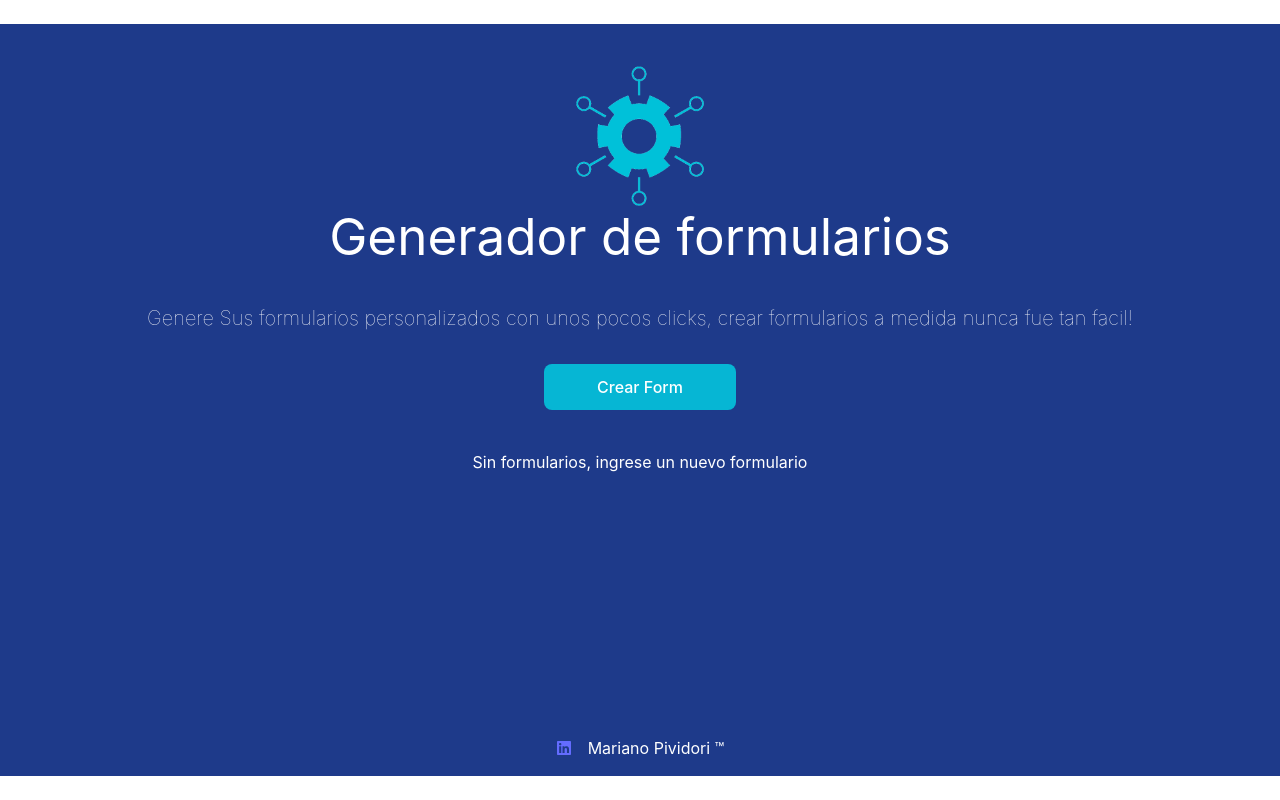
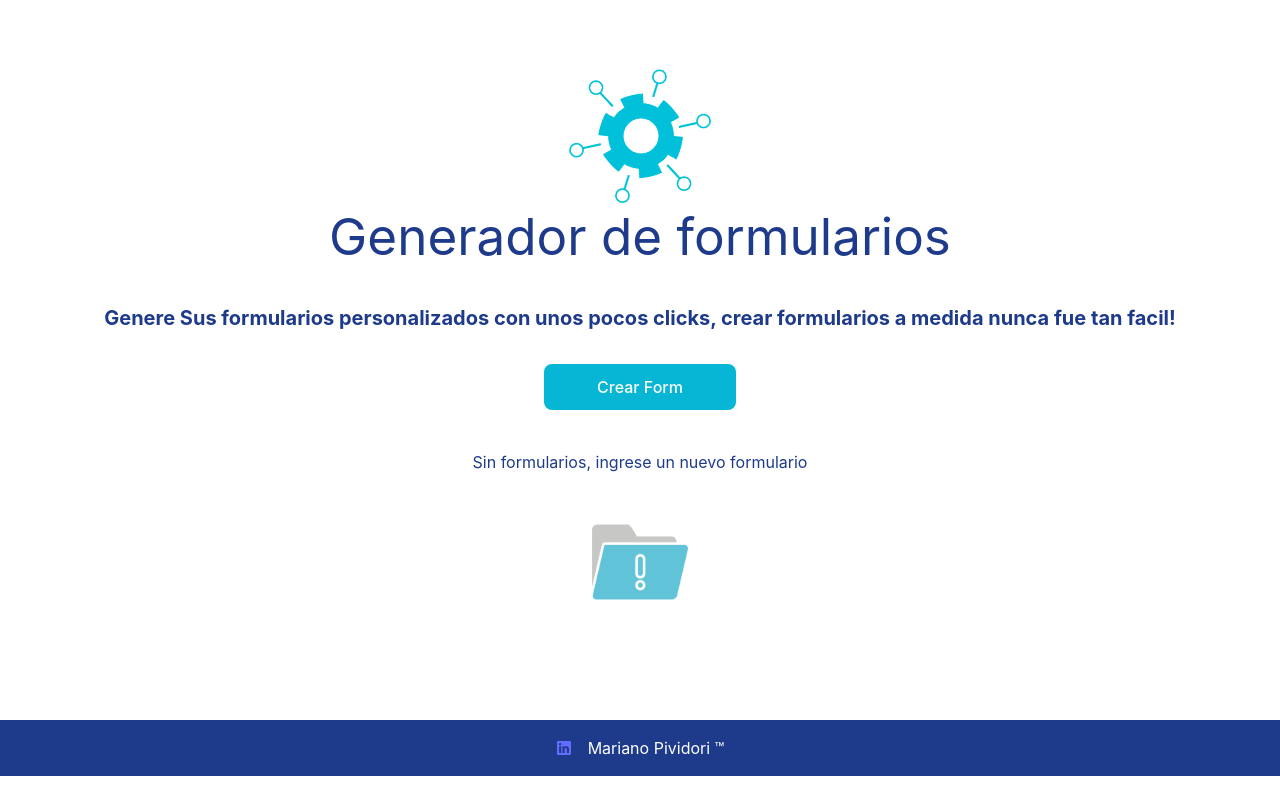
Before and after one commit to Marianopiv/form-generator, a React (Vite) app: page / in a window 1280 px wide. Built offline with nearby package versions, Linux system fonts and the light colour scheme.

Commit message:
Agregue cosas de tamaño y estilos

```diff
--- a/src/App.css
+++ b/src/App.css
@@ -3,14 +3,7 @@
   text-align: center;
 }
 
-@keyframes logo-spin {
-  from {
-    transform: rotate(0deg);
-  }
-  to {
-    transform: rotate(360deg);
-  }
-}
+
 
 @media (prefers-reduced-motion: no-preference) {
   a:nth-of-type(2) .logo {
--- a/src/components/form/Form.jsx
+++ b/src/components/form/Form.jsx
@@ -4,6 +4,9 @@ import { useNavigate } from "react-router-dom";
 import { useInputs } from "../../hook/useInputs";
 import { Context } from "../../provider/Provider";
 import ListedInputs from "../listedInputs/ListedInputs";
+import nodata from "../../assets/nodata.png"
+
+
 
 const Form = () => {
   const { forms } = useContext(Context);
@@ -14,19 +17,20 @@ const Form = () => {
 
 
   return (
-    <div className="bg-blue-900 text-white flex flex-col gap-10">
+    <div className="bg-white text-blue-900 flex flex-col gap-10">
       <h1>Generador de formularios</h1>
       <div className="text-center">
-        <h2 className="text-xl font-thin pb-8 px-10">Genere Sus formularios personalizados con unos pocos clicks, crear formularios a medida nunca fue tan facil!</h2>
-        <button className="bg-cyan-500 w-48" onClick={()=>navigate("/form-creation")}>
+        <h2 className="text-xl pb-8 px-10 font-bold">Genere Sus formularios personalizados con unos pocos clicks, crear formularios a medida nunca fue tan facil!</h2>
+        <button className="bg-cyan-500 w-48 text-white" onClick={()=>navigate("/form-creation")}>
           Crear Form
         </button>
       </div>
       {forms.length < 1 ? (
-        <div className="flex justify-center">
+        <div className="flex flex-col items-center gap-10 justify-center">
           <h2 className=" w-1/2">
             Sin formularios, ingrese un nuevo formulario
           </h2>
+          <img className="w-24" src={nodata} alt="" />
         </div>
       ) : (
         <>
--- a/src/components/home/Home.jsx
+++ b/src/components/home/Home.jsx
@@ -6,9 +6,9 @@ import './index.css'
 const Home = () => {
 
   return (
-    <div className='bg-blue-900 flex flex-col items-center  w-screen height-custom pt-10'>
+    <div className='bg-white flex flex-col items-center  w-screen height-custom pt-10'>
         <div className="flex justify-center">
-        <img className='w-36' src={formIcon} alt="" />
+        <img className='w-36 logo-spin' src={formIcon} alt="" />
         </div>
         <Form/>
     </div>
--- a/src/components/home/index.css
+++ b/src/components/home/index.css
@@ -1,3 +1,16 @@
 .height-custom {
    height:696px;
 }
+
+.logo-spin {
+  animation: spin 10s linear infinite;
+}
+
+@keyframes spin {
+  0% {
+    transform: rotate(0deg);
+  }
+  100% {
+    transform: rotate(360deg);
+  }
+}
--- a/src/components/listedInputs/ListedInputs.jsx
+++ b/src/components/listedInputs/ListedInputs.jsx
@@ -9,10 +9,10 @@ const ListedInputs = ({inputs,handleValue, FinalRecolect, capturedValue,recolect
     const { ChangeShow,show } = useShow();
   return (
     <>
-    {show?<><div className='absolute top-0 right-0 bottom-32 left-0 m-auto rounded-md w-2/3 h-2/3 z-50 bg-cyan-500 p-4 shadow-2xl'><FaWindowClose onClick={ChangeShow} className='mx-auto mb-10 hover:cursor-pointer text-2xl'/><h1 className='uppercase font-bold'>{title}</h1>{inputs.map((item, index) => (<>
+    {show?<><div className='absolute top-0 right-0 bottom-32 left-0 m-auto rounded-md w-2/3 h-2/3 z-50 bg-cyan-200 p-4 shadow-2xl'><FaWindowClose onClick={ChangeShow} className='mx-auto mb-10 hover:cursor-pointer text-2xl'/><h1 className='uppercase font-bold'>{title}</h1>{inputs.map((item, index) => (<>
 
        <Input type={item.type} span={item.span} key={index} handleValue={handleValue} FinalRecolect={FinalRecolect} capturedValue={capturedValue} recolected={recolected}/></>
-      ))} <button  className='bg-blue-800 mt-4 ml-4' onClick={()=>generarJson(capturedValue)}>Encrypt File</button><button onClick={()=>downloadTxt(jwt,"form")} className='bg-blue-800  mt-4 ml-4'>Download Encrypted</button></div></>:<FaFolderOpen className='mx-auto mt-2 hover:cursor-pointer text-2xl' onClick={ChangeShow}/>}
+      ))} <button  className='bg-blue-800 mt-4 ml-4 text-white' onClick={()=>generarJson(capturedValue)}>Encrypt File</button><button onClick={()=>downloadTxt(jwt,"form")} className='bg-blue-800  mt-4 ml-4 text-white'>Download Encrypted</button></div></>:<FaFolderOpen className='mx-auto mt-2 hover:cursor-pointer text-2xl' onClick={ChangeShow}/>}
     </>
   )
 }
```
Also changed, not shown: src/assets/nodata.png (added).
